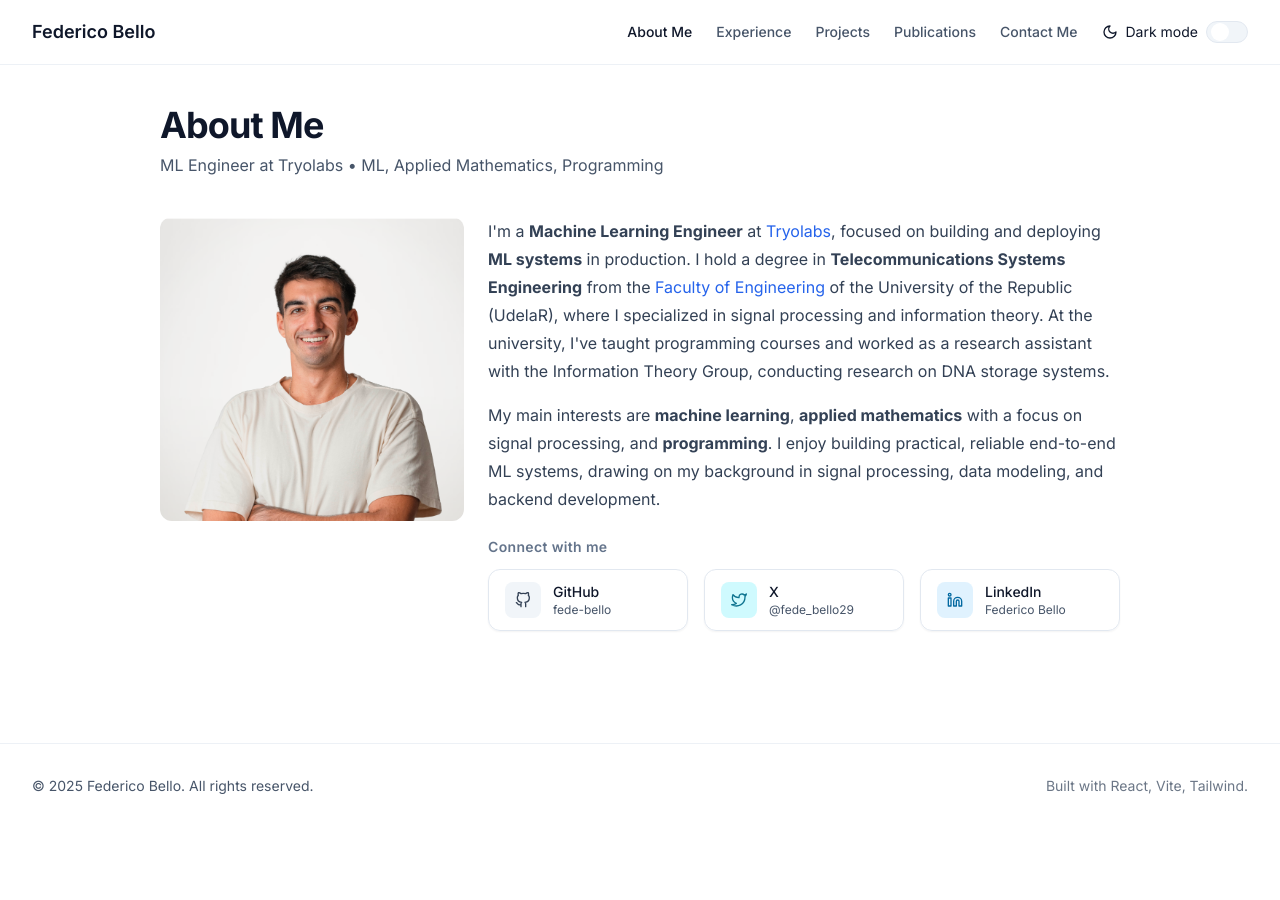
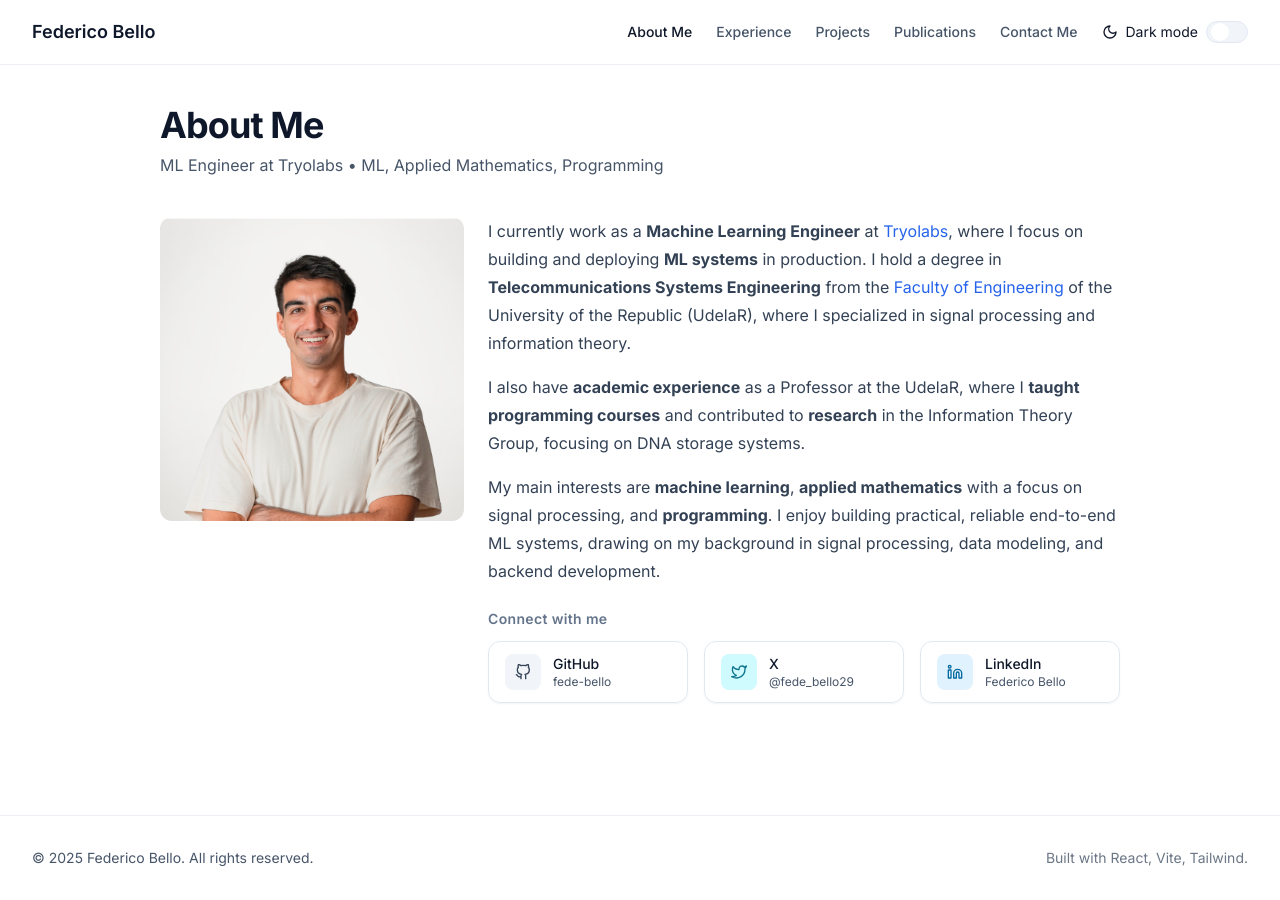
Before and after one commit to fede-bello/portfolio, a React (Vite) app: page / in a window 1280 px wide. Before the commit the page ends 828 px from the top, so only its background shows below. Built offline with nearby package versions, Linux system fonts and the light colour scheme.

Commit message:
chore: rewrite

```diff
--- a/src/pages/About.tsx
+++ b/src/pages/About.tsx
@@ -26,7 +26,7 @@ export function AboutPage() {
         </div>
         <div className="md:col-span-2 space-y-4 leading-7 text-slate-700 dark:text-slate-200">
           <motion.p initial={{ opacity: 0 }} animate={{ opacity: 1 }}>
-            I'm a <strong>Machine Learning Engineer</strong> at{" "}
+            I currently work as a <strong>Machine Learning Engineer</strong> at{" "}
             <a
               href="https://tryolabs.com/"
               target="_blank"
@@ -35,8 +35,8 @@ export function AboutPage() {
             >
               Tryolabs
             </a>
-            , focused on building and deploying <strong>ML systems</strong> in
-            production. I hold a degree in{" "}
+            , where I focus on building and deploying{" "}
+            <strong>ML systems</strong> in production. I hold a degree in{" "}
             <strong>Telecommunications Systems Engineering</strong> from the{" "}
             <a
               href="https://www.fing.edu.uy/"
@@ -47,10 +47,17 @@ export function AboutPage() {
               Faculty of Engineering
             </a>{" "}
             of the University of the Republic (UdelaR), where I specialized in
-            signal processing and information theory. At the university, I've
-            taught programming courses and worked as a research assistant with
-            the Information Theory Group, conducting research on DNA storage
-            systems.
+            signal processing and information theory.
+          </motion.p>
+          <motion.p
+            initial={{ opacity: 0 }}
+            animate={{ opacity: 1 }}
+            transition={{ delay: 0.05 }}
+          >
+            I also have <strong>academic experience</strong> as a Professor at
+            the UdelaR, where I <strong>taught programming courses</strong> and
+            contributed to <strong>research</strong> in the Information Theory
+            Group, focusing on DNA storage systems.
           </motion.p>
           <motion.p
             initial={{ opacity: 0 }}
```
